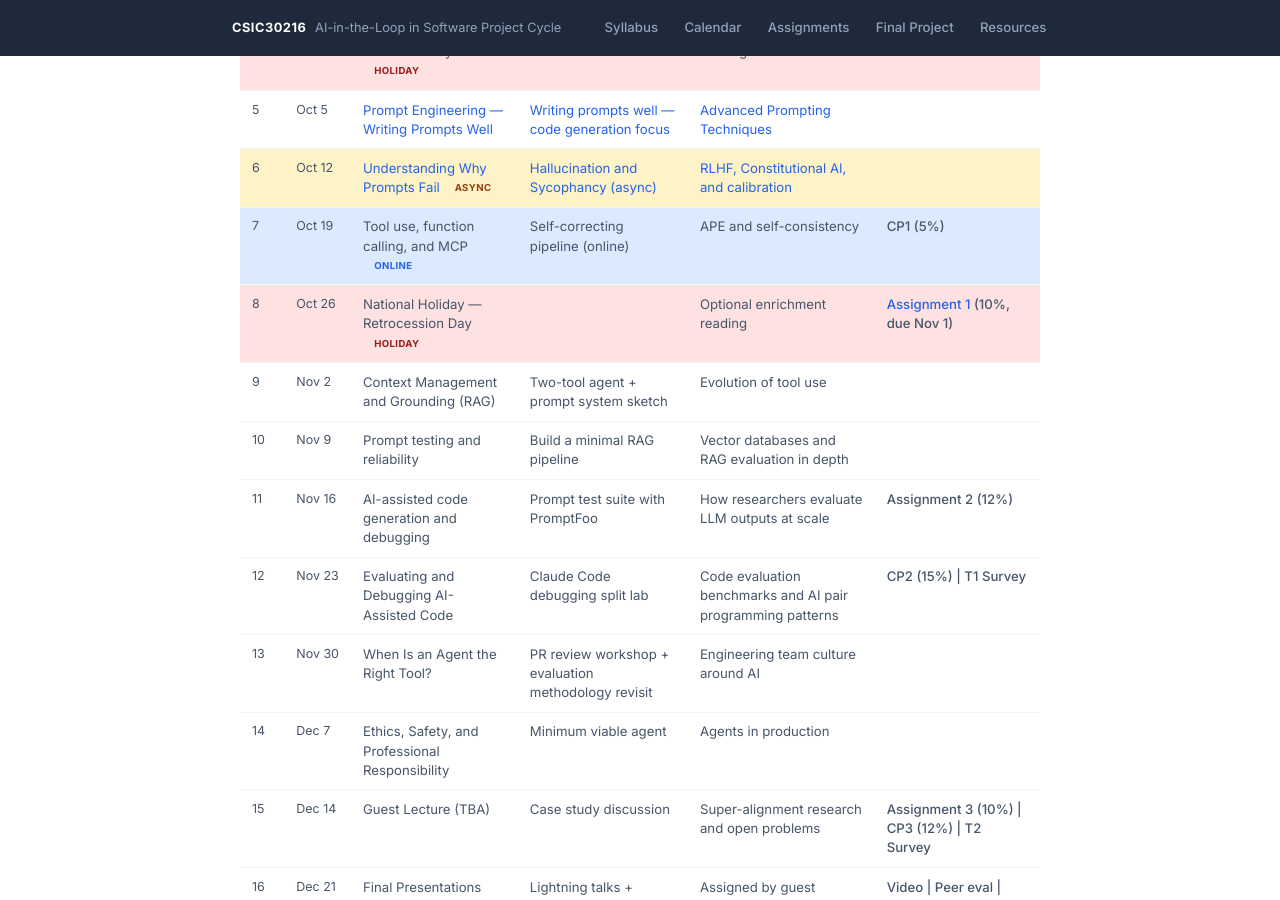
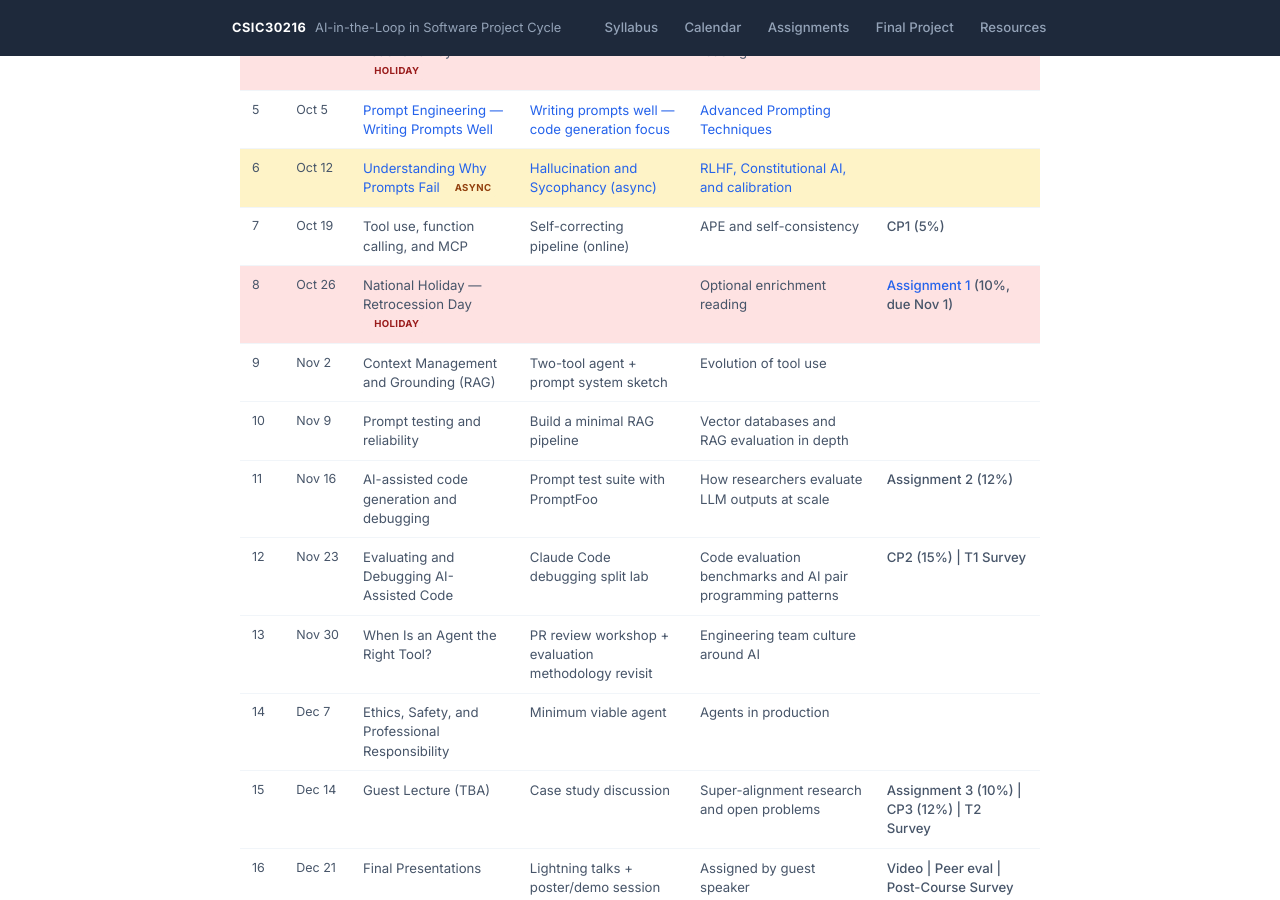
Before and after one commit to dwnnis/csic30216-fall26, a Jekyll site: the page built from pages/calendar.html, in a window 1280 px wide and 900 px high, scrolled down 506 px. Built offline with Jekyll 4.4.1, drawn with Linux system fonts in a browser that asks for light colours.

Commit message:
Update schedule.yml

```diff
--- a/_data/schedule.yml
+++ b/_data/schedule.yml
@@ -82,7 +82,7 @@
 
 - week: 7
   date: "Oct 19"
-  status: online
+  status: normal
   topic: "Tool use, function calling, and MCP"
   topic_url: ""
   slides_url: ""
```
